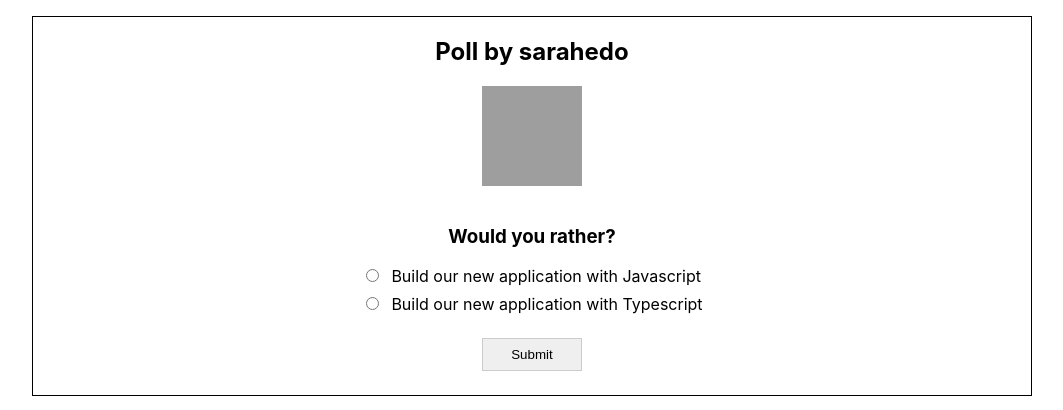
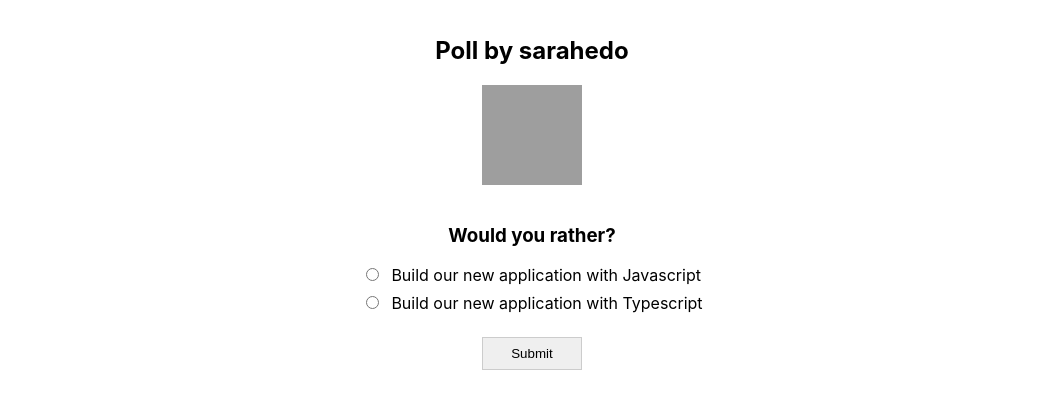
Before and after one commit to vgrec/udacity-poll, a React (Create React App) app: page / in a window 1280 px wide. Shown: the top 410 px of the page, without its empty margins (108-1171 px from the left). Built offline with nearby package versions, Linux system fonts and the light colour scheme; grey boxes are pictures that could not be loaded.

Commit message:
grab options

```diff
--- a/src/pages/AnswerPollPage.js
+++ b/src/pages/AnswerPollPage.js
@@ -1,9 +1,10 @@
 const AnswerPollPage = ({ question, author }) => {
-  console.log(question);
-
   const handleSubmit = (e) => {
     e.preventDefault();
-    console.log("submitted");
+
+    const selectedQuestion = e.target.radioGroup.value;
+
+    console.log("submitted", selectedQuestion);
   };
 
   return (
@@ -14,7 +15,6 @@ const AnswerPollPage = ({ question, author }) => {
         flexDirection: "column",
         alignItems: "center",
         width: "80%",
-        border: "1px solid black",
       }}
     >
       <h2>Poll by {question.author}</h2>
```
